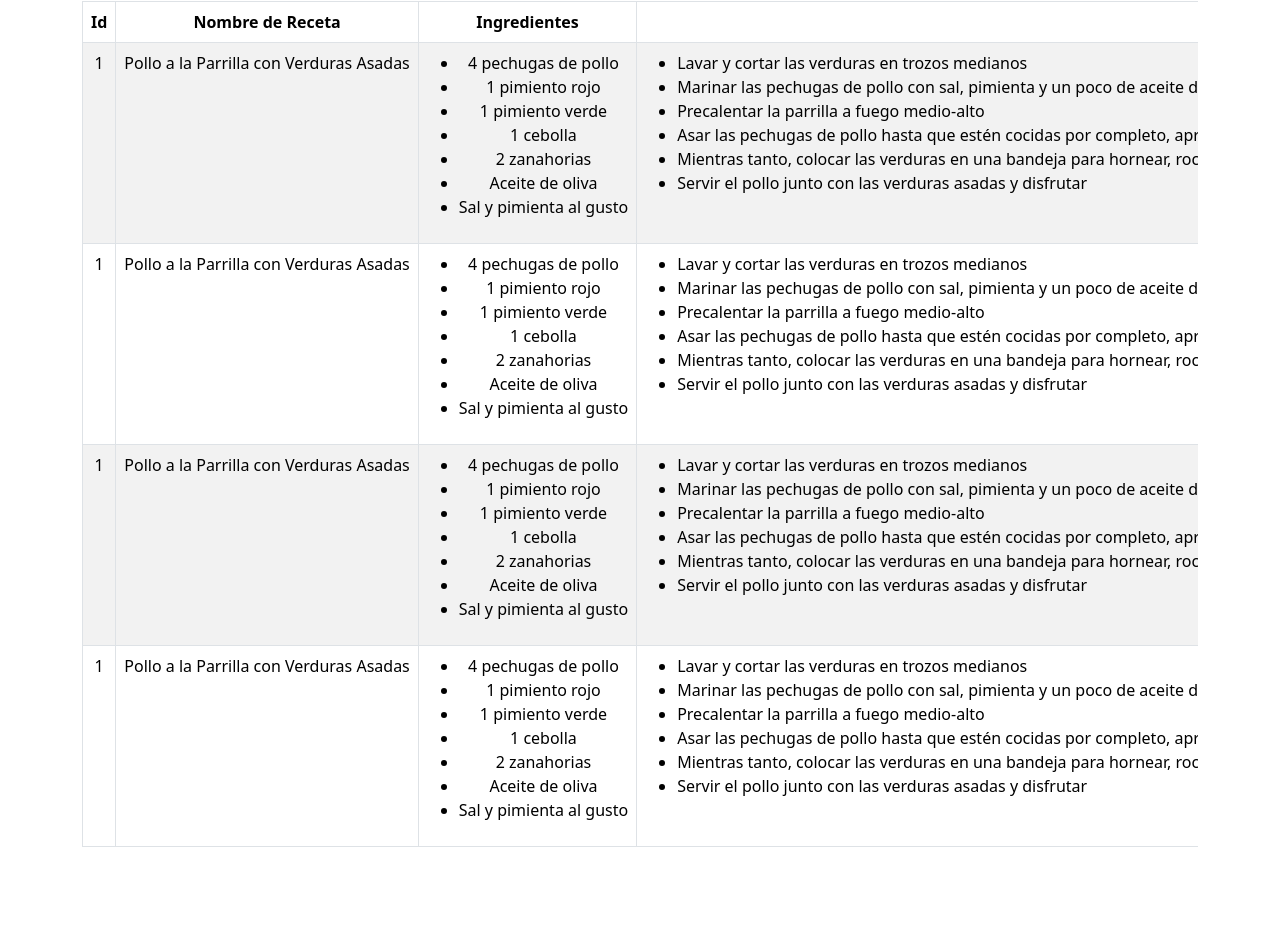
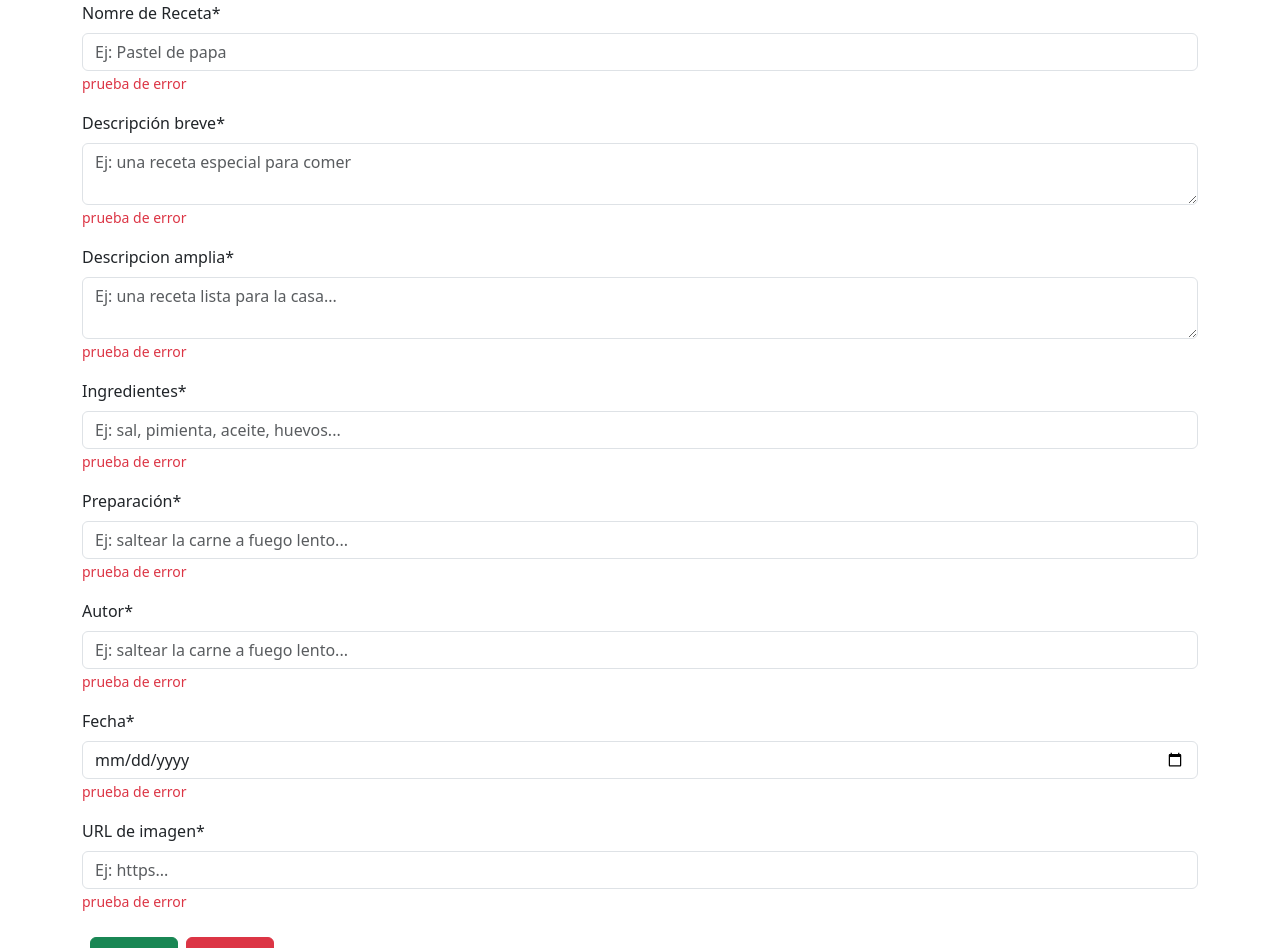
Before and after one commit to brunomry/frontendBlogDeRecetas, a React (Vite) app: page / in a window 1280 px wide. Shown: the part 155-1103 px from the top of the page. Before the commit the page ends 1018 px from the top, so only its background shows below. Built offline with nearby package versions, Linux system fonts and the light colour scheme.

Commit message:
se agrego el formulario para una nueva receta

```diff
--- a/src/App.jsx
+++ b/src/App.jsx
@@ -1,6 +1,6 @@
 import "./App.css";
 import Administrador from "./components/pages/Administrador";
-import FormularioProducto from "./components/pages/receta/FormularioReceta";
+import FormularioReceta from "./components/pages/receta/FormularioReceta";
 import Error404 from "./components/pages/Error404";
 import "bootstrap/dist/css/bootstrap.min.css";
 import 'bootstrap-icons/font/bootstrap-icons.min.css'
@@ -9,7 +9,8 @@ import { BrowserRouter, Routes, Route } from "react-router-dom";
 function App() {
   return (
     <>
-     <Administrador></Administrador>
+     {/* <Administrador></Administrador> */}
+     <FormularioReceta></FormularioReceta>
     </>
   )
 }
--- a/src/components/pages/receta/FormularioReceta.jsx
+++ b/src/components/pages/receta/FormularioReceta.jsx
@@ -5,7 +5,102 @@ import { Form, Button } from "react-bootstrap";
 const FormularioReceta = () => {
   return (
     <div>
+       <section className="container mainSection">
+      <h1 className="display-4 mt-5">Nueva receta</h1>
+      <hr />
+      {/* <Form onSubmit={handleSubmit}> */}
+      <Form className="my-4">
+        <Form.Group className="mb-3" controlId="formNombreProdcuto">
+          <Form.Label>Nomre de Receta*</Form.Label>
+          <Form.Control
+            type="textarea"
+            placeholder="Ej: Pastel de papa"
+          />
+          <Form.Text className="text-danger">
+            prueba de error
+          </Form.Text>
+        </Form.Group>
+        <Form.Group className="mb-3" controlId="formPrecio">
+          <Form.Label>Descripción breve*</Form.Label>
+          <Form.Control
+            type="text"
+            placeholder="Ej: una receta especial para comer"
+            as="textarea"
+          />
+          <Form.Text className="text-danger">
+          prueba de error
+          </Form.Text>
+        </Form.Group>
+        <Form.Group className="mb-3" controlId="formImagen">
+          <Form.Label>Descripcion amplia*</Form.Label>
+          <Form.Control
+            type="text"
+            placeholder="Ej: una receta lista para la casa..."
+            as="textarea"
+          />
+          <Form.Text className="text-danger">
+        prueba de error
+          </Form.Text>
+        </Form.Group>
+        <Form.Group className="mb-3" controlId="formImagen">
+          <Form.Label>Ingredientes*</Form.Label>
+          <Form.Control
+            type="text"
+            placeholder="Ej: sal, pimienta, aceite, huevos..."
+          />
+          <Form.Text className="text-danger">
+        prueba de error
+          </Form.Text>
+        </Form.Group>
+        <Form.Group className="mb-3" controlId="formImagen">
+          <Form.Label>Preparación*</Form.Label>
+          <Form.Control
+            type="text"
+            placeholder="Ej: saltear la carne a fuego lento..."
+          />
+          <Form.Text className="text-danger">
+        prueba de error
+          </Form.Text>
+        </Form.Group>
+        <Form.Group className="mb-3" controlId="formImagen">
+          <Form.Label>Autor*</Form.Label>
+          <Form.Control
+            type="text"
+            placeholder="Ej: saltear la carne a fuego lento..."
+          />
+          <Form.Text className="text-danger">
+        prueba de error
+          </Form.Text>
+        </Form.Group>
+        <Form.Group className="mb-3" controlId="formImagen">
+          <Form.Label>Fecha*</Form.Label>
+          <Form.Control
+            type="date"
+            placeholder="Ej: 14/12/2003"
+          />
+          <Form.Text className="text-danger">
+        prueba de error
+          </Form.Text>
+        </Form.Group>
+        <Form.Group className="mb-3" controlId="formImagen">
+          <Form.Label>URL de imagen*</Form.Label>
+          <Form.Control
+            type="text"
+            placeholder="Ej: https..."
+          />
+          <Form.Text className="text-danger">
+        prueba de error
+          </Form.Text>
+        </Form.Group>
 
+        <Button type="submit" variant='success' className="m-2">
+          Guardar
+        </Button>
+        <Button type="submit" variant='danger'>
+          Guardar
+        </Button>
+      </Form>
+    </section>
     </div>
   );
 };
```
